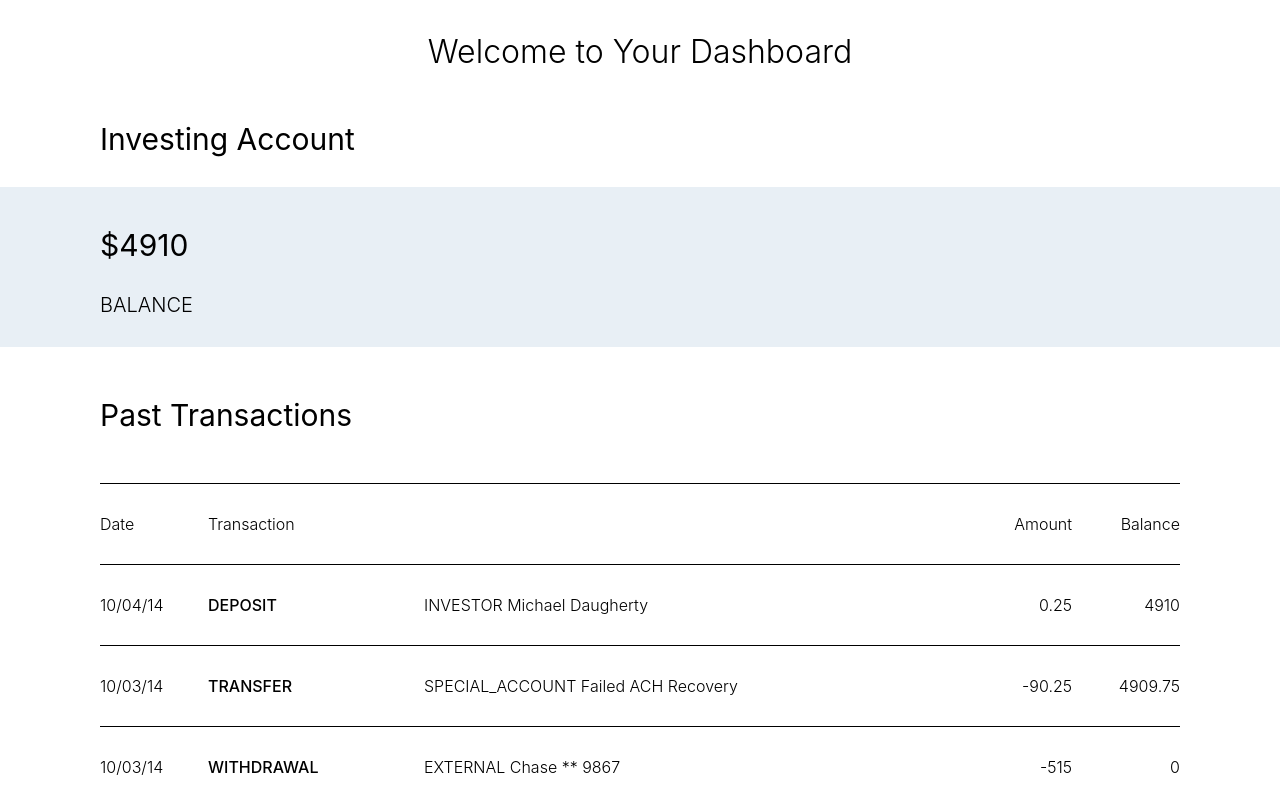
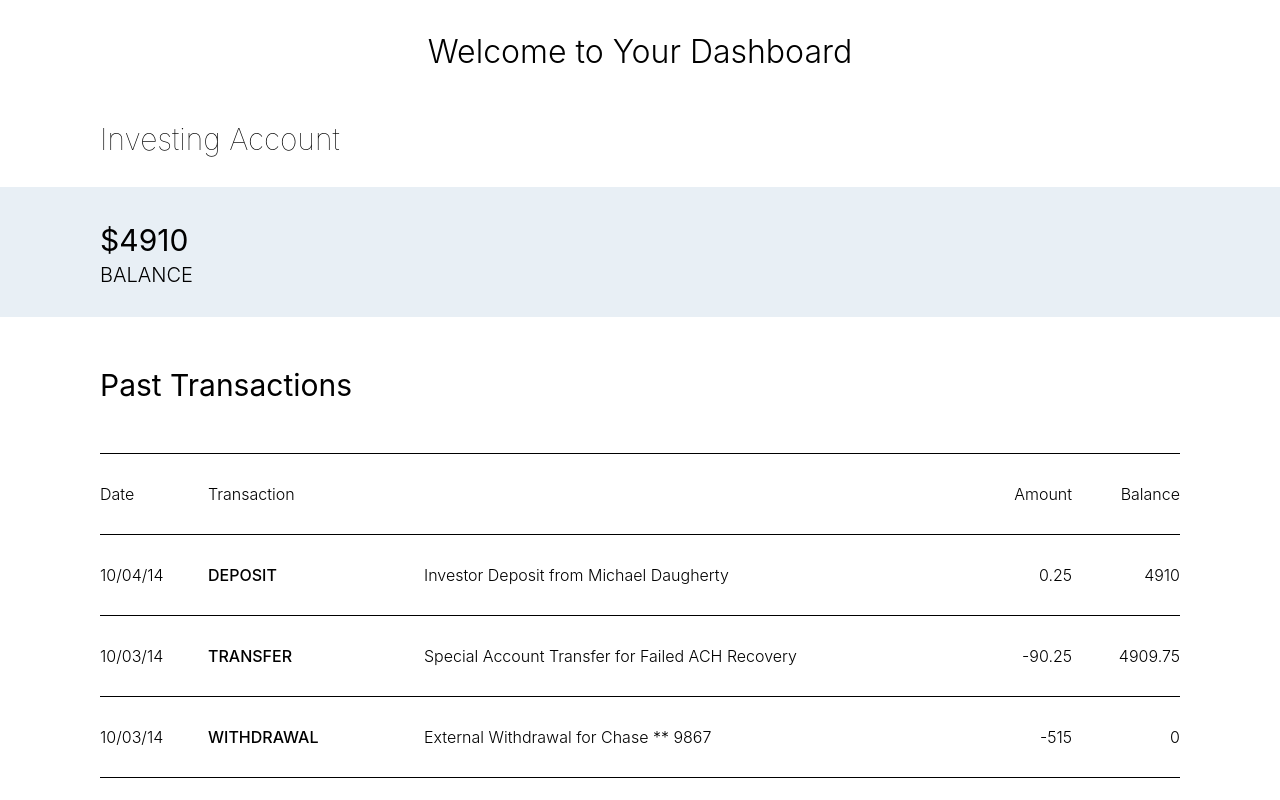
Before and after one commit to amrendrakind/ledger-lunacy, a React (Create React App) app: page / in a window 1280 px wide. Shown: the top 800 px of the page. Built offline with nearby package versions, Linux system fonts and the light colour scheme.

Commit message:
Ledger Lunacy

```diff
--- a/src/components/ledger/Ledger.css
+++ b/src/components/ledger/Ledger.css
@@ -12,7 +12,7 @@
   box-sizing: border-box;
 }
 
-.homepage-heading {
+.homepage_heading {
   font-size: 2em;
   font-weight: 300;
   margin: 1em 0;
@@ -24,14 +24,20 @@
   font-size: 30px;
   margin-top: 50px;
   margin-bottom: 30px;
+  font-weight: 100;
 }
 
 .balance {
   text-align: left;
   font-size: 30px;
-  padding-top: 10px;
+  padding-top: 30px;
   padding-bottom: 30px;
   background-color: #e8eff5;
+}
+
+.ledger_balance {
+  margin-top: 5px;
+  margin-bottom: 5px;
 }
 
 .balance_text {
--- a/src/components/ledger/Ledger.js
+++ b/src/components/ledger/Ledger.js
@@ -16,14 +16,14 @@ const Ledger = () => {
   return (
     <div>
       <div>
-        <h2 className="homepage-heading">Welcome to Your Dashboard</h2>
+        <h2 className="homepage_heading">Welcome to Your Dashboard</h2>
       </div>
       <div>
         <div className="investing_account container">
           Investing Account
         </div>
         <div className="balance container">
-          {ledger.length > 0 ? (<p>${ledger[0].balance}</p>) : (<p>Updating</p> )}
+          {ledger.length > 0 ? (<p className="ledger_balance">${ledger[0].balance}</p>) : (<p className="ledger_balance">Updating</p> )}
           <div className="balance_text">BALANCE</div>
         </div>
         <div className="past_transactions container">
--- a/src/components/ledger/LedgerItem.js
+++ b/src/components/ledger/LedgerItem.js
@@ -10,7 +10,7 @@ function LedgerItem(props) {
   function formatDateString(originalDate) {
     const dateObject = new Date(originalDate);
 
-    // Extract date components
+    // Extract date components year month and day
     const year = dateObject.getFullYear().toString().slice(-2);
     const month = (dateObject.getMonth() + 1).toString().padStart(2, '0');
     const day = dateObject.getDate().toString().padStart(2, '0');
@@ -19,6 +19,13 @@ function LedgerItem(props) {
     const formattedDate = `${month}/${day}/${year}`;
 
     return formattedDate;
+  }
+
+  function toSentenceCase(str) {
+    const words = str.toLowerCase().split(/[_\s]+/); // Convert to lowercase and split into words if space or _
+    // Capitalize the first letter of each word and join back
+    const sentenceCaseWords = words.map(word => word.charAt(0).toUpperCase() + word.slice(1)).join(' ');
+    return sentenceCaseWords;
   }
 
   return (
@@ -33,7 +40,11 @@ function LedgerItem(props) {
           {type}
         </div>
         <div className="ledger_item">
-          {destination.type}
+          {toSentenceCase(destination.type)}
+          {' '}
+          {toSentenceCase(type)}
+          {' '}
+          {amount >= 0 ? 'from' : 'for'}
           {' '}
           {destination.description}
         </div>
```
